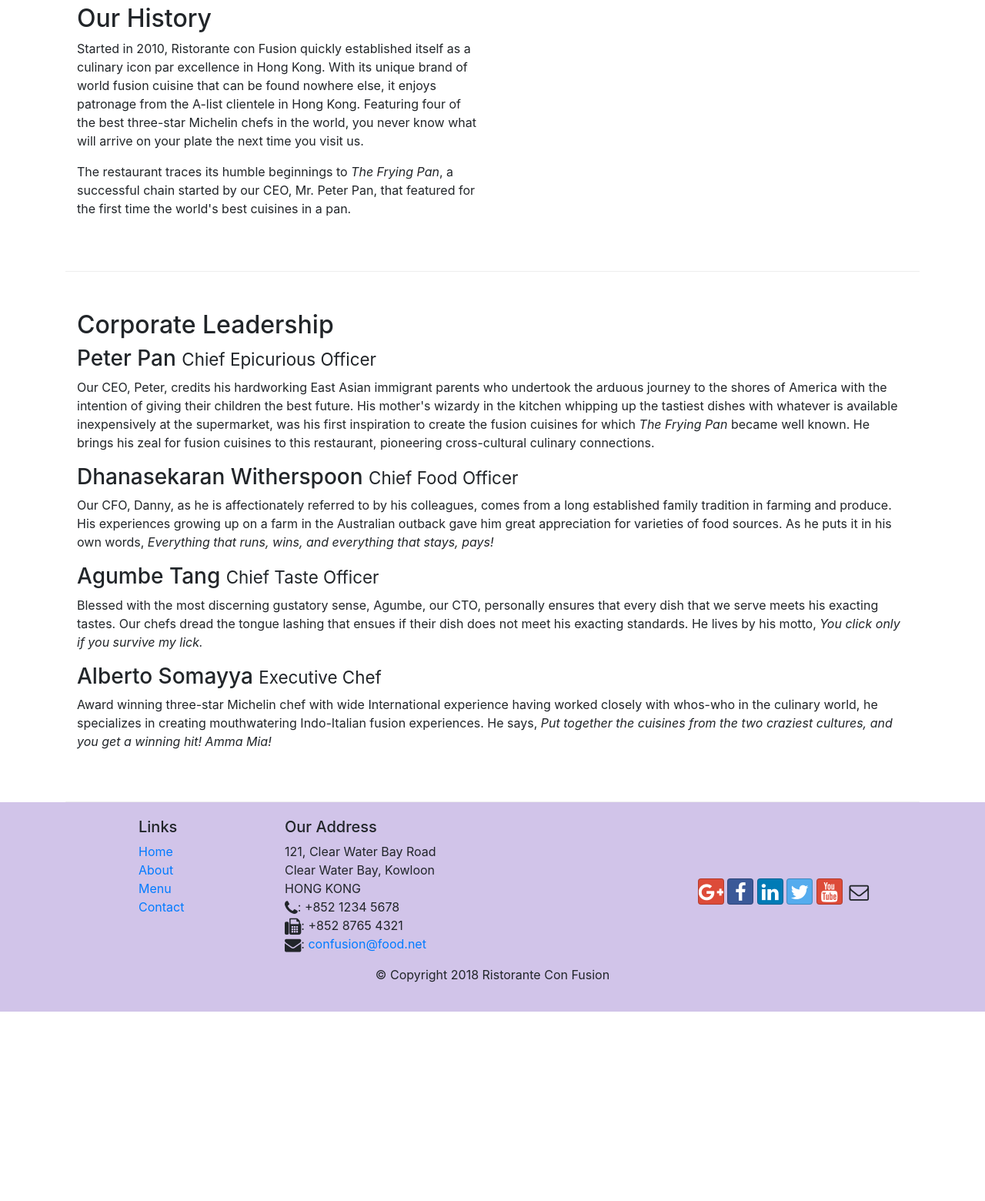
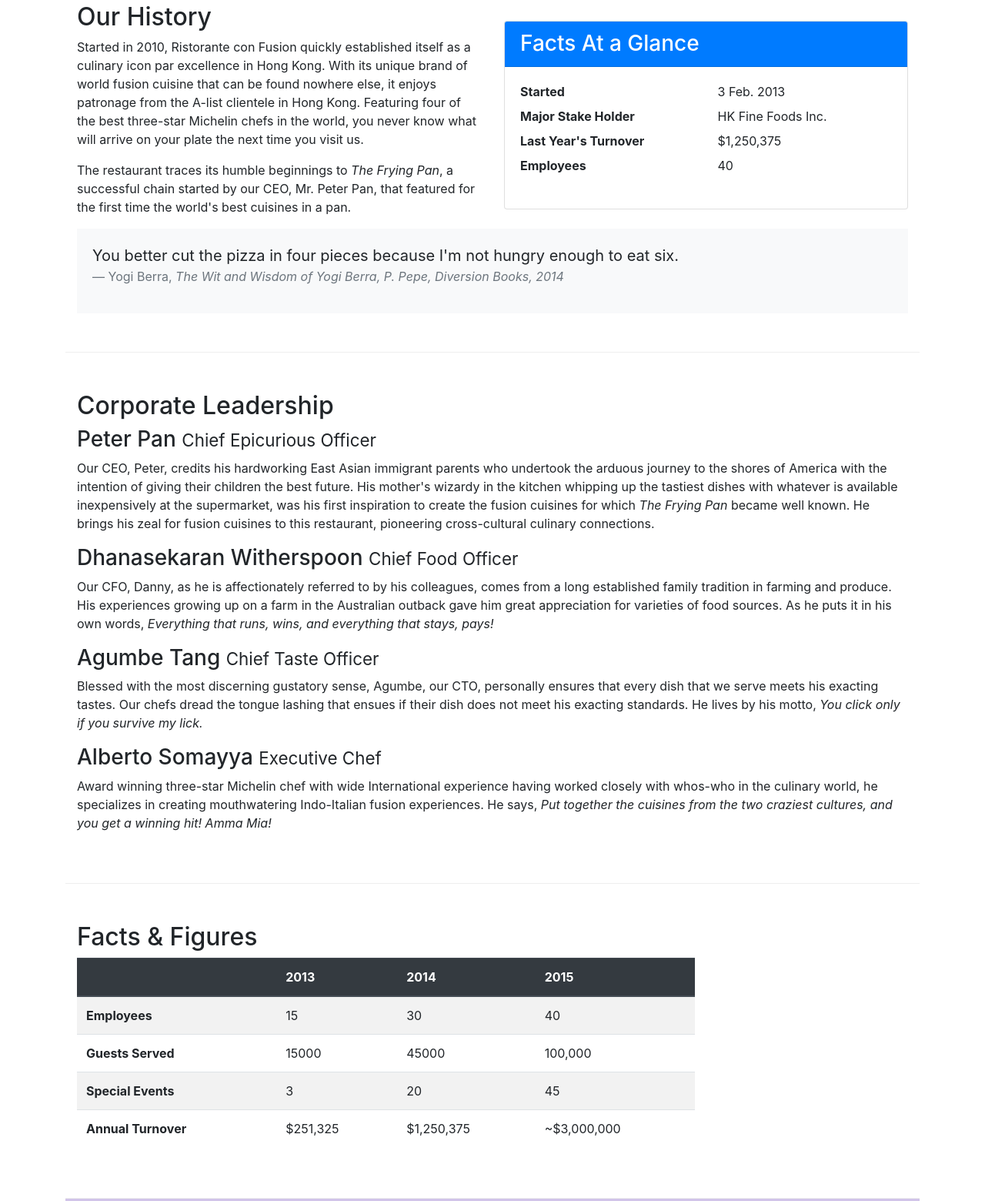
Before and after one commit to SHETTYADI452/conFusion, a website: page aboutus.html in a window 1280 px wide. Shown: the part 512-2072 px from the top of the page at 77% size. Before the commit the page ends 1826 px from the top, so only its background shows below. Drawn offline with nearby package versions, Linux system fonts and the light colour scheme.

Commit message:
added tables and cards

```diff
--- a/aboutus.html
+++ b/aboutus.html
@@ -68,7 +68,33 @@
                     in Hong Kong. Featuring four of the best three-star Michelin chefs in the world, you never know what will arrive on your plate the next time you visit us.</p>
                 <p>The restaurant traces its humble beginnings to <em>The Frying Pan</em>, a successful chain started by our CEO, Mr. Peter Pan, that featured for the first time the world's best cuisines in a pan.</p>
             </div>
-            <div>
+            <div class="col-sm">
+                <div class="card">
+                    <h3 class="card-header bg-primary text-white">Facts At a Glance</h3>
+                    <div class="card-body">
+                        <dl class="row">
+                            <dt class="col-6">Started</dt>
+                            <dd class="col-6">3 Feb. 2013</dd>
+                            <dt class="col-6">Major Stake Holder</dt>
+                            <dd class="col-6">HK Fine Foods Inc.</dd>
+                            <dt class="col-6">Last Year's Turnover</dt>
+                            <dd class="col-6">$1,250,375</dd>
+                            <dt class="col-6">Employees</dt>
+                            <dd class="col-6">40</dd>
+                        </dl>
+                    </div>
+                </div>
+            </div>
+            <div class="col-12">
+                <div class="card-body bg-light">
+                    <blockquote class="blockquote">
+                        <p class="mb-0">You better cut the pizza in four pieces because I'm not hungry enough to eat six.</p>
+                        <footer class="blockquote-footer">Yogi Berra,
+                            <cite title="Source Title">The Wit and Wisdom of Yogi Berra,
+                            P. Pepe, Diversion Books, 2014</cite>
+                        </footer>
+                    </blockquote>
+                </div>
             </div>
         </div>
 
@@ -90,6 +116,49 @@
                 <p class="d-none d-sm-block">Award winning three-star Michelin chef with wide International experience having worked closely with whos-who in the culinary world, he specializes in creating mouthwatering Indo-Italian fusion experiences. He says, <em>Put together the cuisines from the two craziest cultures, and you get a winning hit! Amma Mia!</em></p>
             </div>
         </div>
+        <div class="row row-content">
+            <div class="col-12 col-sm-9">
+                <h2>Facts &amp; Figures</h2>
+                <div class="table-responsive">
+                    <table class="table table-striped">
+                        <thead class="thead-dark">
+                            <tr>
+                                <th>&nbsp;</th>
+                                <th>2013</th>
+                                <th>2014</th>
+                                <th>2015</th>
+                            </tr>
+                        </thead>
+                        <tbody>
+                            <tr>
+                                <th>Employees</th>
+                                <td>15</td>
+                                <td>30</td>
+                                <td>40</td>
+                            </tr>
+                            <tr>
+                                <th>Guests Served</th>
+                                <td>15000</td>
+                                <td>45000</td>
+                                <td>100,000</td>
+                            </tr>
+                            <tr>
+                                <th>Special Events</th>
+                                <td>3</td>
+                                <td>20</td>
+                                <td>45</td>
+                            </tr>
+                            <tr>
+                                <th>Annual Turnover</th>
+                                <td>$251,325</td>
+                                <td>$1,250,375</td>
+                                <td>~$3,000,000</td>
+                            </tr>
+                        </tbody>
+                    </table>
+                </div>
+            </div>
+            <div class="col-12 col-sm-3"></div>
 
         </div>
 
```
Lines whose indentation alone changed are shown as unchanged.
